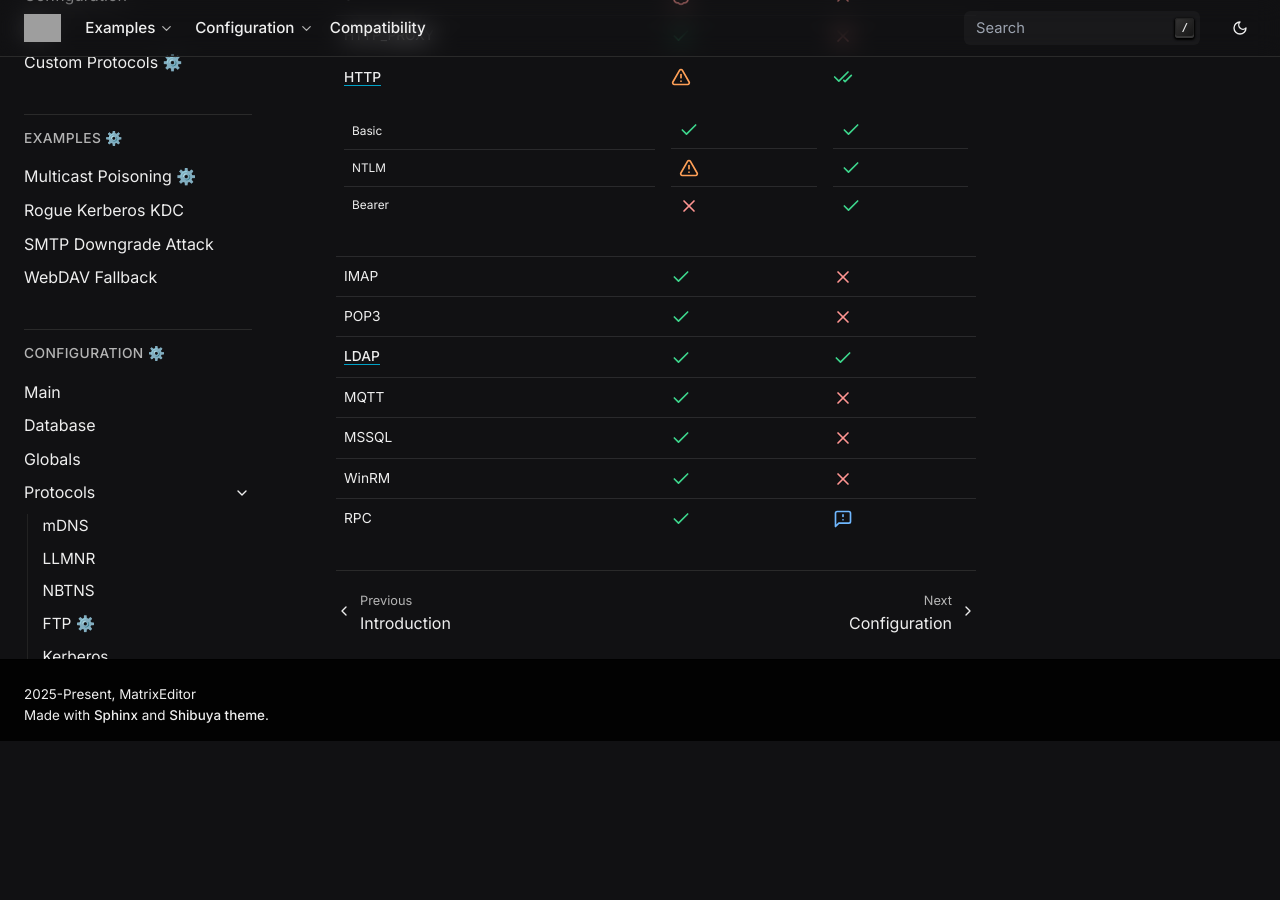
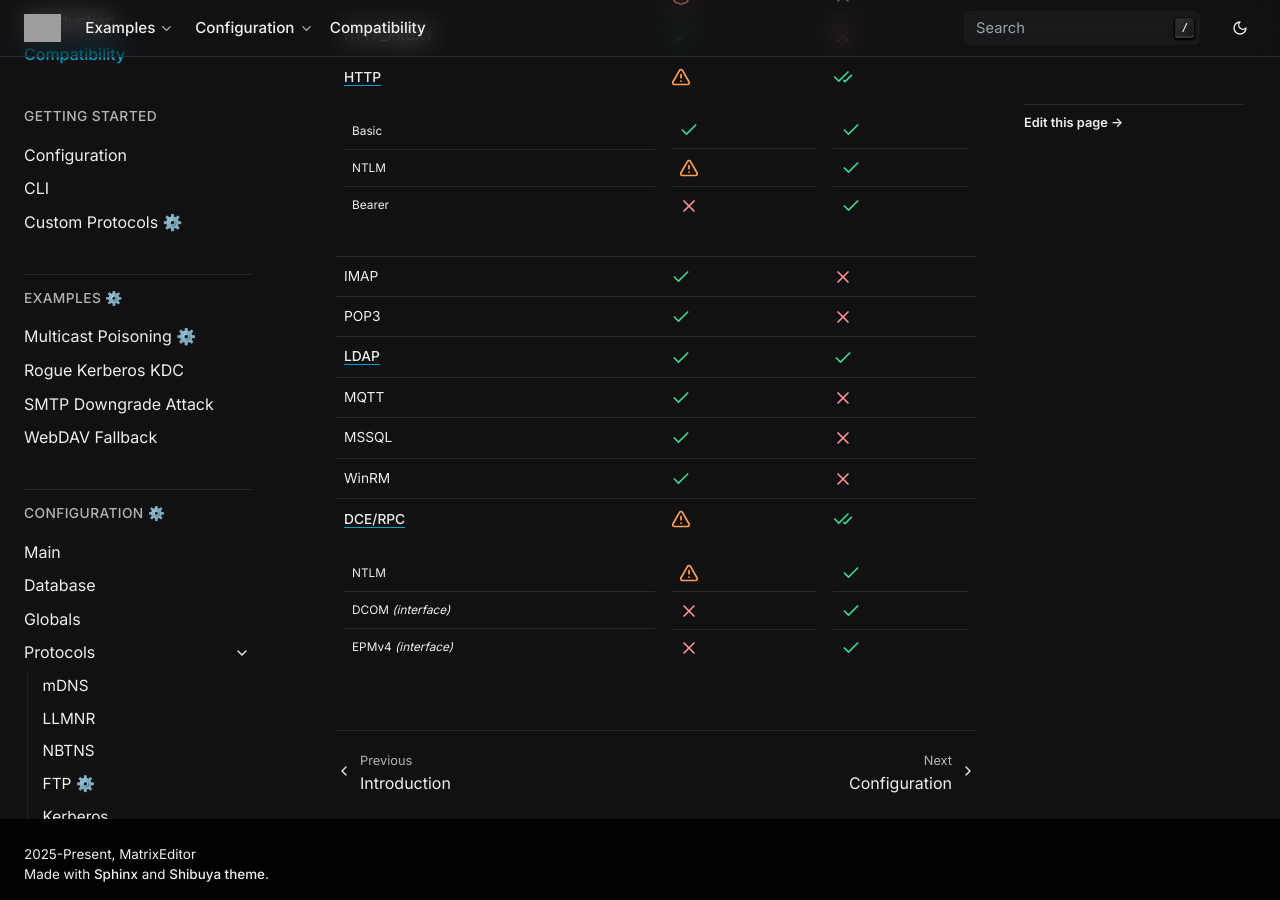
Before and after one commit to MatrixEditor/dementor, a Sphinx documentation site: the page built from docs/source/compat.rst, in a window 1280 px wide and 900 px high, scrolled down 1700 px. Built offline with Sphinx 7.4.7, drawn with Linux system fonts in a browser that asks for light colours; before the commit the page ends 2441 px from its top, so only the background shows below that; grey boxes are pictures that could not be loaded.

Commit message:
Updated compatibility matrix

```diff
--- a/docs/source/compat.rst
+++ b/docs/source/compat.rst
@@ -357,9 +357,54 @@ in development. The legend for each symbol is as follows:
             <td><i class="i-lucide x sd-text-danger l"></i></td>
         </tr>
         <tr>
-            <td>RPC</td>
-            <td><i class="i-lucide checkfb sd-text-success l"></i></td>
-            <td><i class="i-lucide message-square-warning sd-text-info l"></i></td>
+            <td>
+                <a href="./config/dcerpc.html">DCE/RPC</a>
+                <table>
+                <tbody>
+                    <tr>
+                        <td>NTLM</td>
+                    </tr>
+                    <tr>
+                        <td>DCOM <i>(interface)</i></td>
+                    </tr>
+                    <tr>
+                        <td>EPMv4 <i>(interface)</i></td>
+                    </tr>
+                </tbody>
+                </table>
+            </td>
+            <td>
+                <i class="i-lucide triangle-alert sd-text-warning l"></i>
+                <table>
+                <tbody>
+                    <tr>
+                        <td><i class="i-lucide triangle-alert sd-text-warning l"></i></td>
+                    </tr>
+                    <tr>
+                        <td><i class="i-lucide x sd-text-danger l"></i></td>
+                    </tr>
+                    <tr>
+                        <td><i class="i-lucide x sd-text-danger l"></i></td>
+                    </tr>
+                </tbody>
+                </table>
+            </td>
+            <td>
+                <i class="i-lucide check-check sd-text-success l"></i>
+                <table>
+                <tbody>
+                    <tr>
+                        <td><i class="i-lucide checkfb sd-text-success l"></i></td>
+                    </tr>
+                    <tr>
+                        <td><i class="i-lucide checkfb sd-text-success l"></i></td>
+                    </tr>
+                    <tr>
+                        <td><i class="i-lucide checkfb sd-text-success l"></i></td>
+                    </tr>
+                </tbody>
+                </table>
+            </td>
         </tr>
     </tbody>
     </table>
--- a/docs/source/conf.py
+++ b/docs/source/conf.py
@@ -43,10 +43,24 @@ html_css_files = [
 ]
 html_baseurl = "https://matrixeditor.github.io/dementor/"
 
+html_sidebars = {
+    "**": [
+        "sidebars/localtoc.html",
+        "sidebars/edit-this-page.html",
+    ]
+}
+
+html_context = {
+    "source_type": "github",
+    "source_user": "MatrixEditor",
+    "source_repo": "dementor",
+}
+
 html_theme_options = {
     "accent_color": "cyan",
+    "color_mode": "dark",
+
     "github_url": "https://github.com/MatrixEditor/Dementor",
-    "color_mode": "dark",
     # Logo configuration
     "light_logo": "_static/logo-new-big-transparent.png",
     "dark_logo": "_static/logo-new-circle.ico",
```
